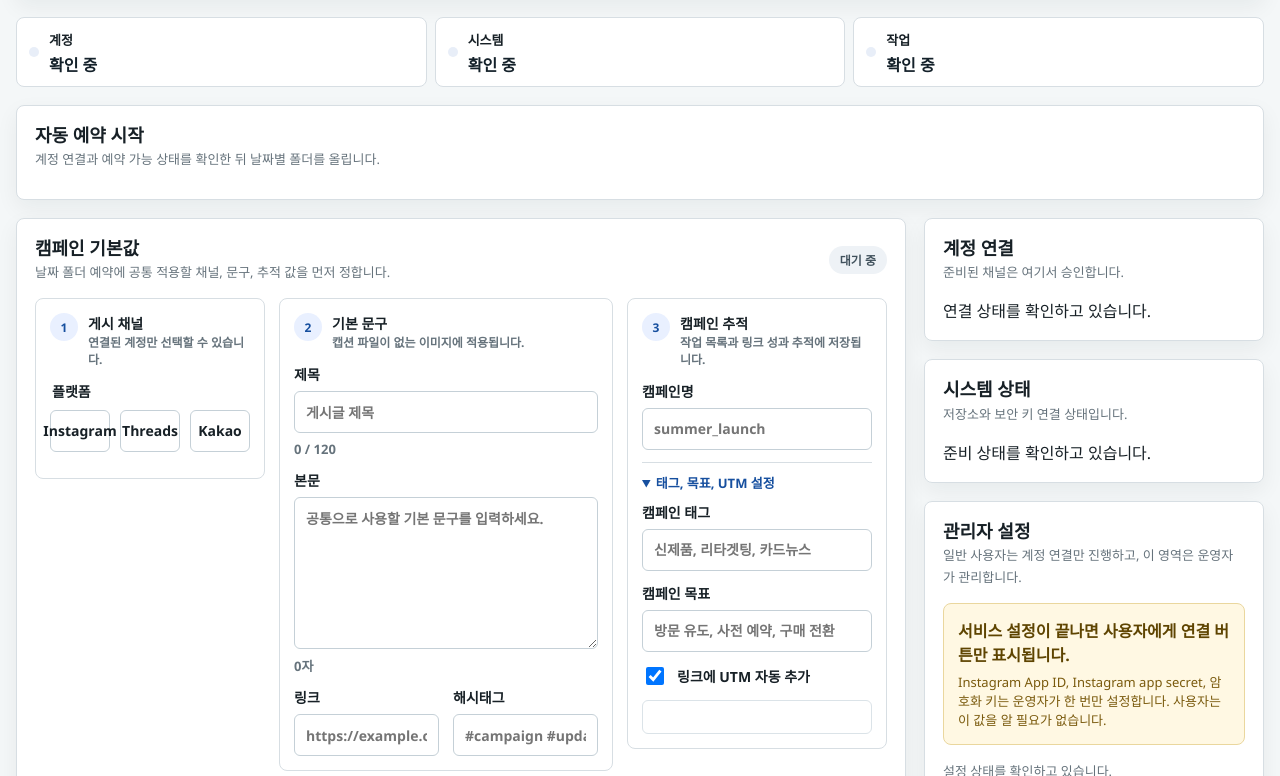
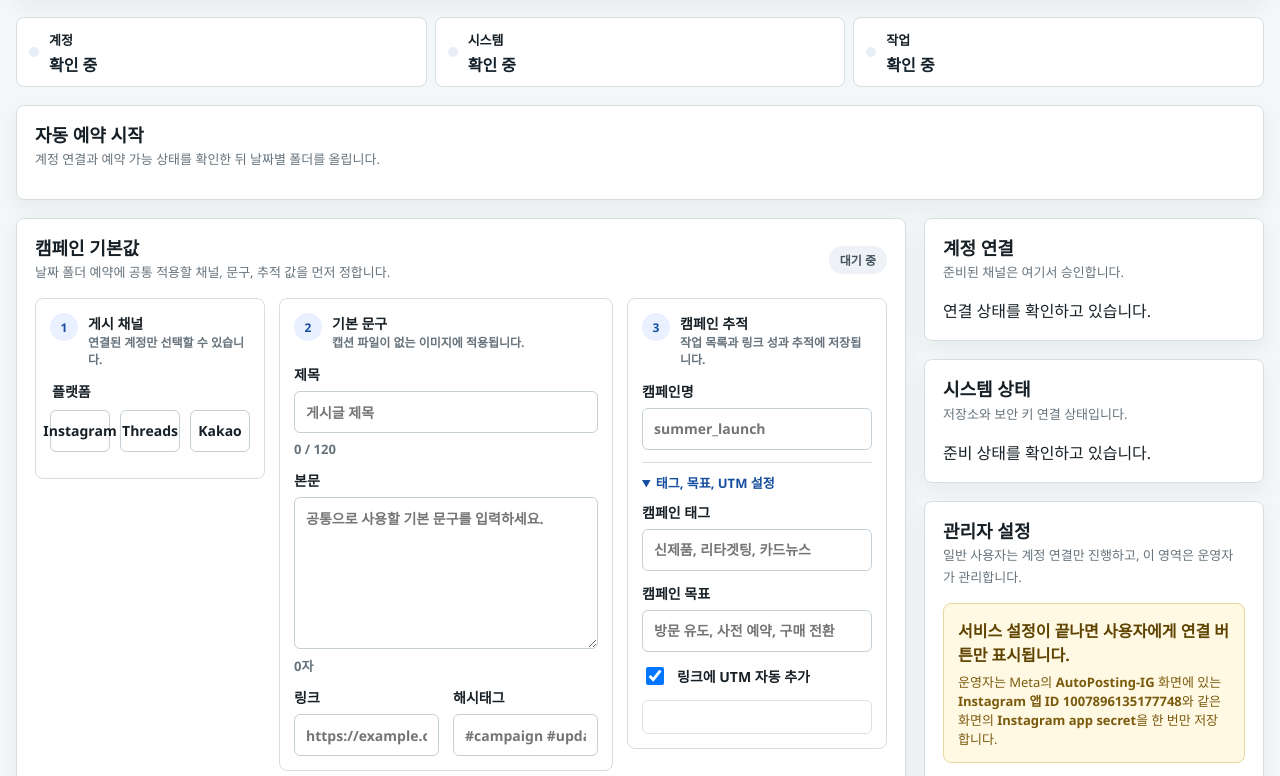
Before and after one commit to seungsukoh/automatic_posting, a website: page cloudflare/public/index.html in a window 1280 px wide. Shown: the part 161-937 px from the top of the page. Drawn offline with Linux system fonts and the light colour scheme.

Commit message:
Clarify exact Instagram app admin values

```diff
--- a/cloudflare/public/index.html
+++ b/cloudflare/public/index.html
@@ -298,7 +298,7 @@
             </div>
             <div class="setupCallout">
               <strong>서비스 설정이 끝나면 사용자에게 연결 버튼만 표시됩니다.</strong>
-              <span>Instagram App ID, Instagram app secret, 암호화 키는 운영자가 한 번만 설정합니다. 사용자는 이 값을 알 필요가 없습니다.</span>
+              <span>운영자는 Meta의 <b>AutoPosting-IG</b> 화면에 있는 <b>Instagram 앱 ID 1007896135177748</b>와 같은 화면의 <b>Instagram app secret</b>을 한 번만 저장합니다.</span>
             </div>
             <div id="adminSettingsSummary" class="settingsStatus">설정 상태를 확인하고 있습니다.</div>
             <button id="openAdminSettingsSide" class="secondaryButton" type="button">관리자 설정 열기</button>
@@ -322,7 +322,7 @@
           <article>
             <span>1</span>
             <strong>필요한 값</strong>
-            <p>관리자 설정 키, Instagram App ID, Instagram app secret을 준비합니다.</p>
+            <p>관리자 설정 키, AutoPosting-IG의 Instagram 앱 ID 1007896135177748, 같은 화면의 Instagram app secret을 준비합니다.</p>
           </article>
           <article>
             <span>2</span>
@@ -339,13 +339,13 @@
         <div class="setupValueMap" aria-label="연결 값 확인표">
           <article>
             <strong>Instagram App ID</strong>
-            <p>Meta for Developers &gt; Instagram &gt; API setup with Instagram login &gt; Business login settings &gt; Instagram App ID</p>
-            <span>Basic 화면의 App ID가 아니라 아래 <b>Instagram App ID</b> 입력칸에 붙여넣기</span>
+            <p>Meta for Developers &gt; Instagram &gt; API setup with Instagram login &gt; Business login settings &gt; AutoPosting-IG &gt; Instagram 앱 ID</p>
+            <span>아래 <b>Instagram App ID</b> 칸에는 <b>1007896135177748</b>을 넣습니다. Basic 화면의 앱 ID 1505779147711821은 넣지 않습니다.</span>
           </article>
           <article>
             <strong>Instagram app secret</strong>
-            <p>Meta for Developers &gt; Instagram &gt; API setup with Instagram login &gt; Business login settings &gt; Instagram app secret</p>
-            <span>아래 <b>Instagram app secret</b> 입력칸에 붙여넣기</span>
+            <p>Meta for Developers &gt; Instagram &gt; API setup with Instagram login &gt; Business login settings &gt; AutoPosting-IG &gt; Instagram app secret</p>
+            <span>아래 <b>Instagram app secret</b> 칸에는 Basic 화면의 앱 시크릿이 아니라 AutoPosting-IG의 Instagram app secret을 넣습니다.</span>
           </article>
           <article>
             <strong>Redirect URI</strong>
@@ -366,11 +366,11 @@
           </li>
           <li>
             <strong>Instagram App ID를 확인합니다.</strong>
-            <p>App settings &gt; Basic 화면이 아니라 Instagram 제품의 Business login settings에서 <b>Instagram App ID</b>를 복사합니다. Basic App ID를 넣으면 Instagram 연결에서 <code>Invalid platform app</code> 오류가 납니다.</p>
+            <p>App settings &gt; Basic 화면이 아니라 Instagram 제품의 Business login settings에서 <b>AutoPosting-IG</b>를 찾고, <b>Instagram 앱 ID 1007896135177748</b>을 복사합니다. Basic App ID 1505779147711821을 넣으면 Instagram 연결에서 <code>Invalid platform app</code> 오류가 납니다.</p>
           </li>
           <li>
             <strong>Instagram app secret을 확인합니다.</strong>
-            <p>같은 Business login settings에서 <b>Instagram app secret</b> 값을 복사합니다. 이 값이 아래 app secret 입력값입니다.</p>
+            <p>같은 AutoPosting-IG 화면에서 <b>Instagram app secret</b> 값을 표시하고 복사합니다. Basic 화면의 앱 시크릿 코드는 이 입력값이 아닙니다.</p>
           </li>
           <li>
             <strong>Instagram과 Threads 제품을 추가합니다.</strong>
@@ -386,7 +386,7 @@
           </li>
           <li>
             <strong>아래 폼에 세 값을 저장합니다.</strong>
-            <p><b>관리자 설정 키</b>, <b>Instagram App ID</b>, <b>Instagram app secret</b>을 입력하고 설정 저장을 누릅니다. 저장 후 상태 배지에서 Instagram Login이 설정됨으로 바뀌면 계정 승인 준비가 된 상태입니다.</p>
+            <p><b>관리자 설정 키</b>, <b>Instagram App ID 1007896135177748</b>, <b>AutoPosting-IG의 Instagram app secret</b>을 입력하고 설정 저장을 누릅니다. 저장 후 상태 배지에서 Instagram Login이 설정됨으로 바뀌면 계정 승인 준비가 된 상태입니다.</p>
           </li>
           <li>
             <strong>계정 연결 영역에서 Instagram 또는 Threads를 승인합니다.</strong>
@@ -401,11 +401,11 @@
           </label>
           <div class="grid">
             <label>
-              Instagram App ID
-              <input name="meta_app_id" autocomplete="off" />
+              Instagram App ID (AutoPosting-IG)
+              <input name="meta_app_id" autocomplete="off" placeholder="1007896135177748" />
             </label>
             <label>
-              Instagram app secret
+              Instagram app secret (AutoPosting-IG)
               <input name="meta_app_secret" type="password" autocomplete="new-password" />
             </label>
           </div>
```
